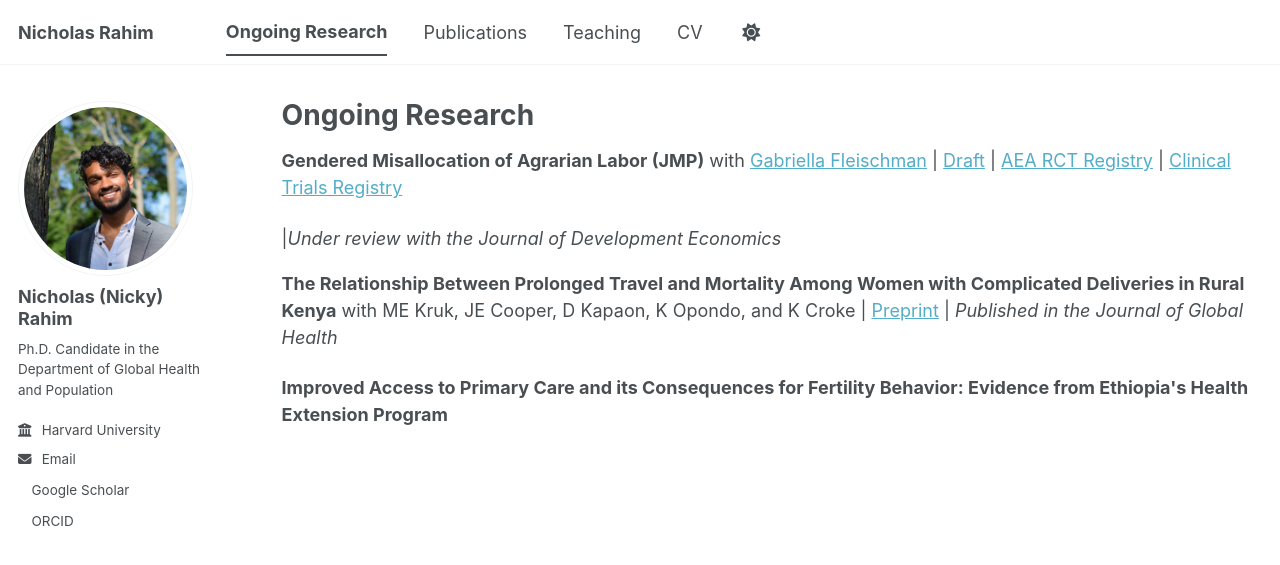
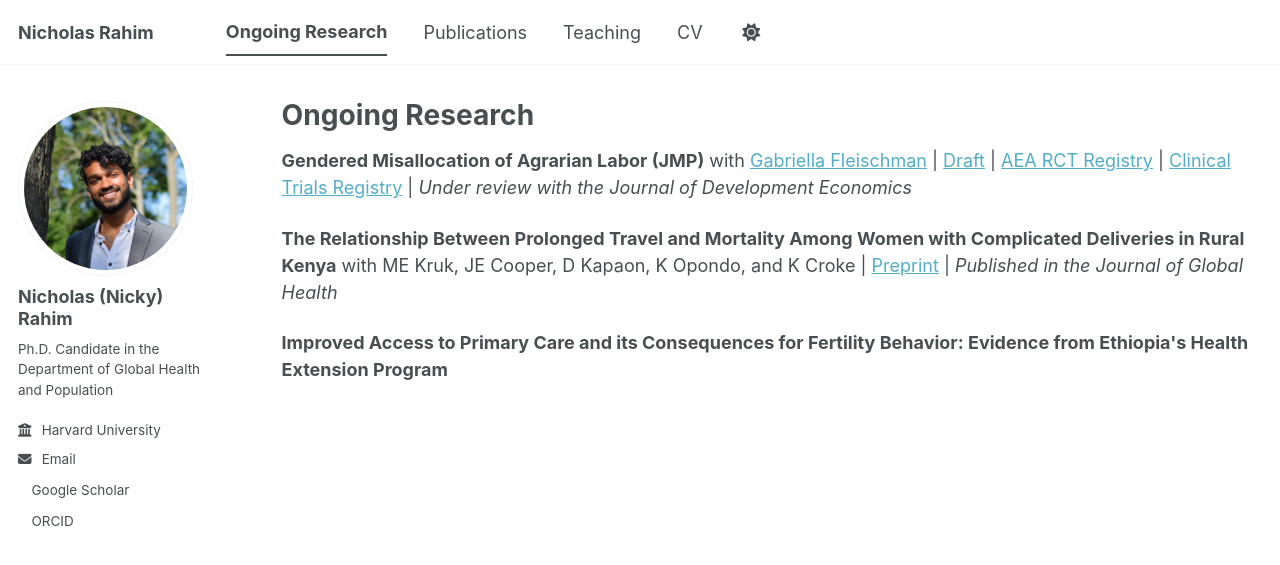
Before and after one commit to nicholasrahim/nicholasrahim.github.io, a Jekyll site: the page built from _pages/portfolio.html, in a window 1280 px wide. Shown: the top 565 px of the page. Built offline with Jekyll 4.4.1, drawn with Linux system fonts in a browser that asks for light colours; a style sheet for code colours, icons or effects is not loaded.

Commit message:
Refactor portfolio.html for improved formatting

```diff
--- a/_pages/portfolio.html
+++ b/_pages/portfolio.html
@@ -5,9 +5,22 @@ permalink: /portfolio/
 author_profile: true
 ---
 
+<p>
+  <b>Gendered Misallocation of Agrarian Labor (JMP)</b> with
+  <a href="https://gabriella-fleischman.github.io">Gabriella Fleischman</a> |
+  <a href="https://nicholasrahim.github.io/files/Fleischman_Rahim_Gendered_Misallocation_of_Labor.pdf">Draft</a> |
+  <a href="https://www.socialscienceregistry.org/trials/13644">AEA RCT Registry</a> |
+  <a href="https://clinicaltrials.gov/study/NCT06631768?term=nicholas%20rahim&viewType=Card&rank=1">Clinical Trials Registry</a> |
+  <i>Under review with the Journal of Development Economics</i>
+</p>
 
-<p><b>Gendered Misallocation of Agrarian Labor (JMP)</b> with <a href="https://gabriella-fleischman.github.io">Gabriella Fleischman</a> | <a href="https://nicholasrahim.github.io/files/Fleischman_Rahim_Gendered_Misallocation_of_Labor.pdf">Draft</a> | <a href="https://www.socialscienceregistry.org/trials/13644">AEA RCT Registry</a> | <a href="https://clinicaltrials.gov/study/NCT06631768?term=nicholas%20rahim&viewType=Card&rank=1">Clinical Trials Registry</a></p> |<i>Under review with the Journal of Development Economics</i><p>
+<p>
+  <b>The Relationship Between Prolonged Travel and Mortality Among Women with Complicated Deliveries in Rural Kenya</b> with
+  ME Kruk, JE Cooper, D Kapaon, K Opondo, and K Croke |
+  <a href="https://verixiv.org/articles/2-410">Preprint</a> |
+  <i>Published in the Journal of Global Health</i>
+</p>
 
-<b>The Relationship Between Prolonged Travel and Mortality Among Women with Complicated Deliveries in Rural Kenya</b> with ME Kruk, JE Cooper, D Kapaon, K Opondo, and K Croke | <a href="https://verixiv.org/articles/2-410">Preprint</a> | <i>Published in the Journal of Global Health</i></p>
-
-<p><b>Improved Access to Primary Care and its Consequences for Fertility Behavior: Evidence from Ethiopia's Health Extension Program</b></p>
+<p>
+  <b>Improved Access to Primary Care and its Consequences for Fertility Behavior: Evidence from Ethiopia's Health Extension Program</b>
+</p>
```
